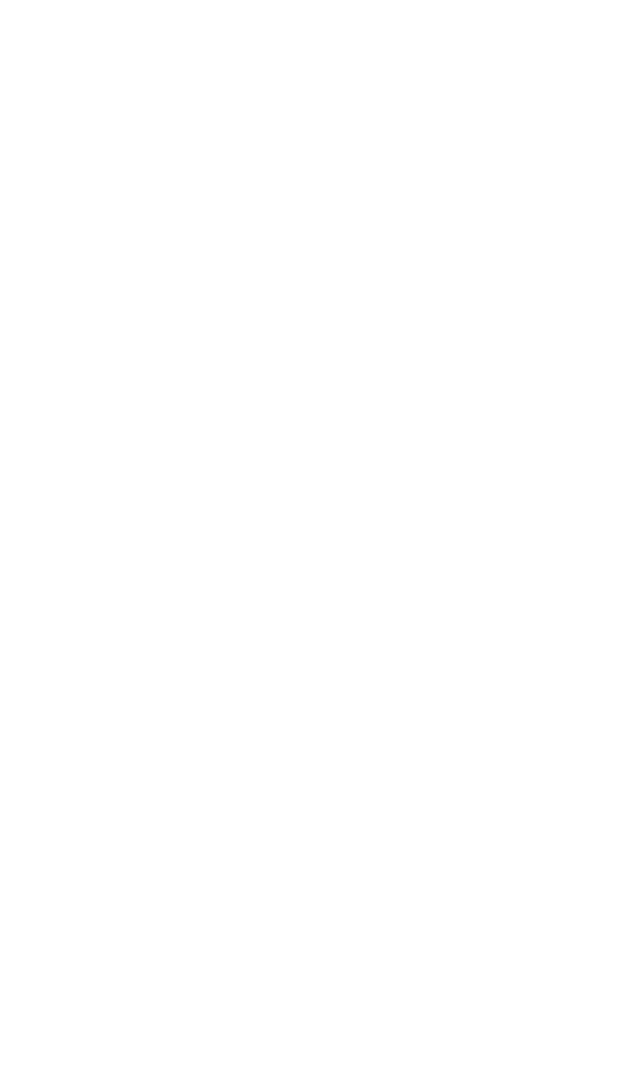
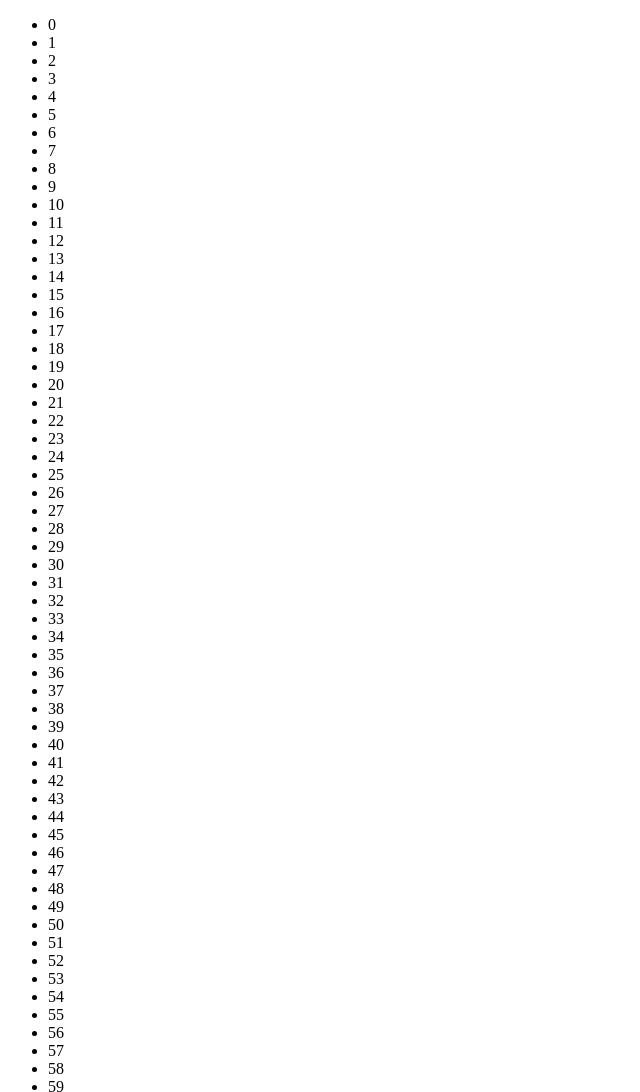
Before and after one commit to mavu1707/LMS_JS, a plain HTML site: page for_loops.html in a window 1280 px wide. Shown: the top 1092 px of the page, without its empty margins (0-640 px from the left). Before the commit the page ends 800 px from the top, so only its background shows below. Drawn offline with Linux system fonts and the light colour scheme.

Commit message:
oppgaver

```diff
--- a/for_loops.html
+++ b/for_loops.html
@@ -7,10 +7,21 @@
   <title>Document</title>
 </head>
 <body>
+  <ul id="teller"></ul>
   <script>
+    var utskrift ="";
+    const folk = ["Markus", "Jonna", "Martin", "Alex", "Trude", "Ola"]; //kan lage en for loop for variabler også
+
+    for(folket = 0; folket < folk.length; folket++){ //denne passer på at vi ikke teller mer en folk som er i const folk variablen
+      console.log("Person av index: " + folket + ": " + folk[folket]);
+    }
+
     for(teller = 0; teller <= 100; teller++){ //Denne for loopen teller til 100, først definerer jeg fra hvor den skal starte, så til hvor den skal stoppe også til slutt hvordan den skal telle.
-      console.log(teller);
+      utskrift += `<li>${teller}</li>`; //Dette kjører det slik at det kommer på en liste form i html
     }
+
+    document.getElementById("teller").innerHTML=utskrift;
   </script>
+
 </body>
 </html>
```
Also changed, not shown: Ovingsoppgaver_for_loops.html (added, +53 -0 lines).
